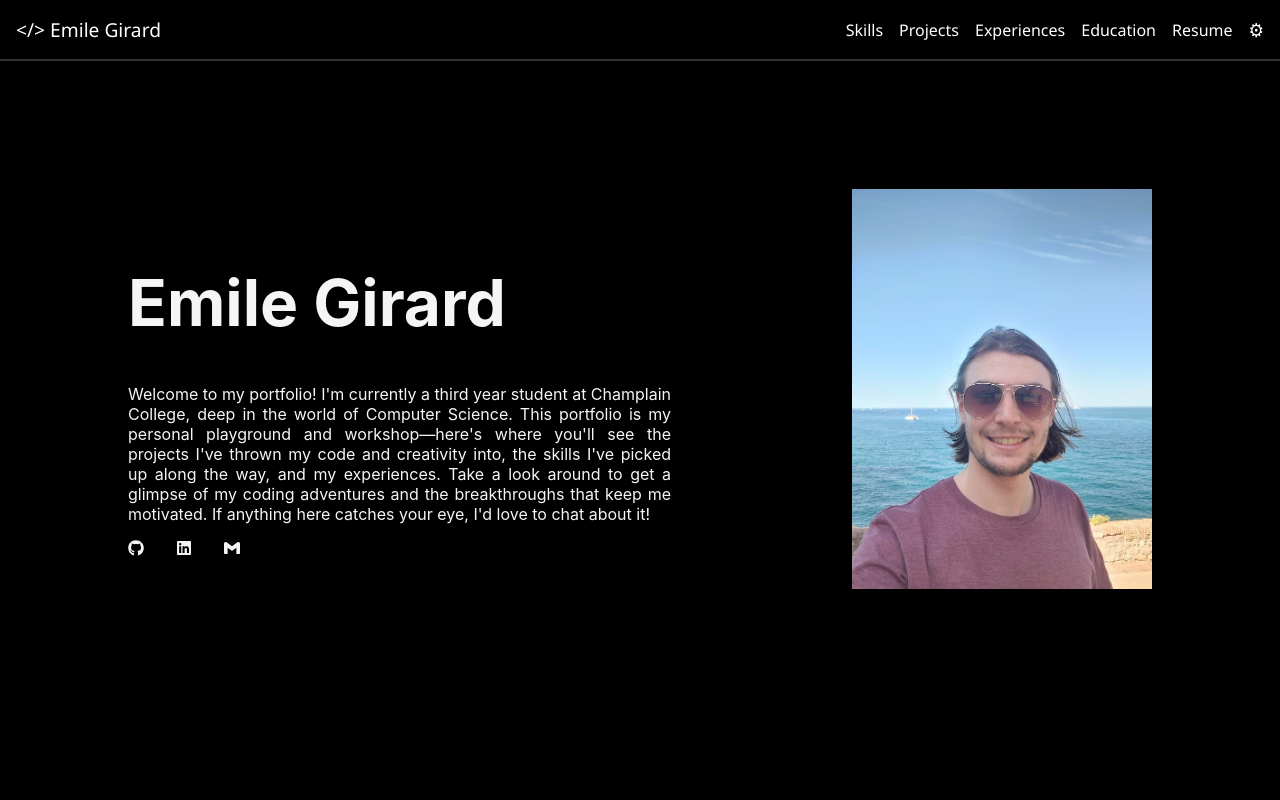
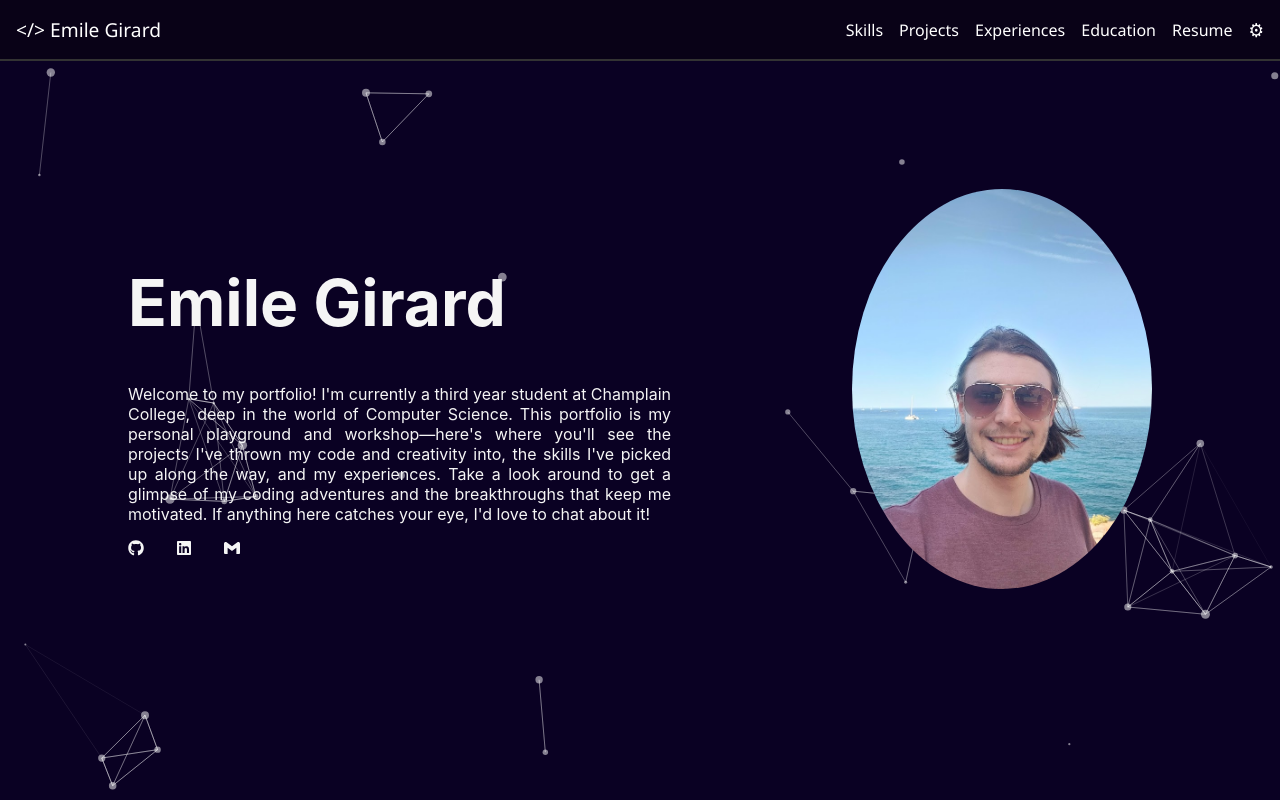
Before and after one commit to emilegirardGit/Portfolio, a React (Create React App) app in the folder portfolio_frontend/: page / in a window 1280 px wide. Built offline with nearby package versions, Linux system fonts and the light colour scheme.

Commit message:
Added background and finished porjects

```diff
--- a/portfolio_frontend/package.json
+++ b/portfolio_frontend/package.json
@@ -6,6 +6,8 @@
     "@testing-library/jest-dom": "^5.17.0",
     "@testing-library/react": "^13.4.0",
     "@testing-library/user-event": "^13.5.0",
+    "@tsparticles/all": "^3.2.1",
+    "@tsparticles/react": "^3.0.0",
     "@types/jest": "^27.5.2",
     "@types/node": "^16.18.74",
     "@types/react": "^18.2.48",
@@ -15,6 +17,8 @@
     "react-icons": "^5.0.1",
     "react-router-dom": "^6.21.3",
     "react-scripts": "5.0.1",
+    "react-tsparticles": "^2.12.2",
+    "tsparticles": "^3.2.1",
     "typescript": "^4.9.5",
     "web-vitals": "^2.1.4"
   },
--- a/portfolio_frontend/src/App.css
+++ b/portfolio_frontend/src/App.css
@@ -1,9 +1,15 @@
 body, .App {
-  background-color: #000000;
+  background-color: #0a0123;
   margin: 0;
   padding: 0;
   width: 100%;
   height: 100%;
+}
+
+.App {
+  position: relative;
+  width: 100%;
+  height: 100vh;
 }
 
 .App-logo {
--- a/portfolio_frontend/src/App.tsx
+++ b/portfolio_frontend/src/App.tsx
@@ -1,5 +1,3 @@
-import React from 'react';
-import logo from './logo.svg';
 import './App.css';
 import Home from './views/Home';
 import Skills  from './views/Skills';
@@ -20,9 +18,89 @@ import Experiences from './Experiences';
 import Education from './Education';
 import Resume from './Resume';
 
+import { useEffect, useMemo, useState } from "react";
+import Particles, { initParticlesEngine } from "@tsparticles/react";
+import {
+  type Container,
+  type ISourceOptions
+} from "@tsparticles/engine";
+import { loadSlim } from "@tsparticles/slim";
+
 function App() {
+
+  const [init, setInit] = useState(false);
+
+  useEffect(() => {
+    initParticlesEngine(async (engine) => {
+      await loadSlim(engine);
+    }).then(() => {
+      setInit(true);
+    });
+  }, []);
+
+  const particlesLoaded = async (container?: Container): Promise<void> => {
+    console.log(container);
+  };
+
+  const options: ISourceOptions = useMemo(
+    () => ({
+      background: {
+        color: {
+          value: "##0a0123",
+        },
+      },
+      fpsLimit: 120,
+      interactivity: {
+        events: {
+          onClick: {enable: true, mode: "push",},
+          onHover: {enable: true, mode: "repulse",},
+        },
+        modes: {
+          push: {quantity: 4,},
+          repulse: {distance: 200, duration: 0.4,},
+        },
+      },
+      particles: {
+        color: {value: "#ffffff",},
+        links: {color: "#ffffff", distance: 150, enable: true, opacity: 0.5, width: 1,},
+        move: {direction: "none", enable: true,
+          outModes: {default: "out",},
+          random: false,
+          speed: 3,
+          straight: false,
+        },
+        number: {
+          density: {enable: true,},
+          value: 80,
+        },
+        opacity: {value: 0.5,},
+        shape: {type: "circle",},
+        size: {value: { min: 1, max: 5 },},
+      },
+      detectRetina: true,
+    }),
+    [],
+  );
+
+
   return (
     <div className="App">
+      {init && (
+        <Particles
+          id="tsparticles"
+          particlesLoaded={particlesLoaded}
+          options={options}
+          style={{
+            position: "absolute",
+            top: 0,
+            left: 0,
+            width: "100%",
+            height: "100%",
+            zIndex: -1
+          }}
+        />
+      )}
+      <div style={{ position: 'relative', zIndex: 1 }}>
       <Router>
         <Routes>
           <Route path="/" element={<Home />}/>
@@ -44,7 +122,7 @@ function App() {
           <Route path="/resume" element={<Resume />}/>
         </Routes>
       </Router>
-
+      </div>
     </div>
   );
 }
--- a/portfolio_frontend/src/css/Home.css
+++ b/portfolio_frontend/src/css/Home.css
@@ -13,6 +13,10 @@
     margin-top: 10%;
     text-align: right;
     margin-right: 10%;
+}
+
+.align-home-right img {
+    border-radius: 50%;
 }
 
 .align-home-right img {
--- a/portfolio_frontend/src/css/Nav.css
+++ b/portfolio_frontend/src/css/Nav.css
@@ -2,7 +2,7 @@
     display: flex;
     justify-content: space-between;
     align-items: center;
-    background-color: #000000;
+    background-color: #090217;
     color: white;
     padding: 1rem;
     font-family: 'Segoe UI', Tahoma, Geneva, Verdana, sans-serif;
--- a/portfolio_frontend/src/views/Projects/GolfGame.tsx
+++ b/portfolio_frontend/src/views/Projects/GolfGame.tsx
@@ -1,10 +1,63 @@
 import React from 'react';
 import Nav from '../../components/Nav';
+import TravelJournalHomePage from '../../Images/TravelJournalHomePage.png';
+import TravelJournalEntry from '../../Images/JournalPictures.png';
+import TravelJournalMap from '../../Images/TravelJournalMap.png';
+import '../../css/TravelJournal.css';
+import { FaUnity } from "react-icons/fa";
+import { FaGithub } from "react-icons/fa6";
+import { SiCsharp } from "react-icons/si";
+import { fetchProjectsInfo } from '../../api/fetchProjectsInfo';
+
+interface Project {
+    title: string;
+    description: string;
+    other_information: string[];
+}
+
 
 const GolfGame = () => {
+
+    const [project, setProject] = React.useState<Project | null>(null);
+
+    React.useEffect(() => {
+        const getProject = async () => {
+            try {
+                const data = await fetchProjectsInfo('TravelJournal');
+                setProject(data[0]);
+            } catch (error) {
+                console.error('Failed to fetch skills:', error);
+            }
+        };
+
+        getProject();
+    }, []);
+
+    if (!project) {
+        return <div>Loading...</div>;
+    }
+
     return (
         <div>
             <Nav />
+            <div className='travel'>
+                <h1>Golf Game</h1>
+                <div className='travel-info'>
+                    <p>{project.description}</p>
+                    <h2>Technologies Used</h2>
+                    <div className='technologies-container-2'>
+                        <a className='icons-2' href={`/skills/csharp`}>
+                            <div className='technology-2'><FaUnity /></div>
+                        </a>
+                        <a className='icons-2' href={`/skills/csharp`}>
+                            <div className='technology-2'><SiCsharp /></div>
+                        </a>
+                        <a className='icons-2' href='https://github.com/RichardDanon/Final_Game_Project'>
+                            <div className='technology-2'><FaGithub /></div>
+                        </a>
+                    </div>
+                </div>
+            </div>
         </div>
     );
 }
--- a/portfolio_frontend/src/views/Projects/PetClinic.tsx
+++ b/portfolio_frontend/src/views/Projects/PetClinic.tsx
@@ -1,10 +1,68 @@
 import React from 'react';
 import Nav from '../../components/Nav';
+import { fetchProjectsInfo } from '../../api/fetchProjectsInfo';
+import '../../css/FitWSarah.css';
+import { IoLogoAngular } from "react-icons/io5";
+import { BiLogoSpringBoot } from "react-icons/bi";
+import { SiMongodb } from "react-icons/si";
+import FitWSarahLogo from '../../Images/FitWSarah.png';
+import { FaGithub } from "react-icons/fa6";
+
+
+interface Project {
+    title: string;
+    description: string;
+    other_information: string[];
+}
 
 const PetClinic = () => {
+
+    const [project, setProject] = React.useState<Project | null>(null);
+
+    React.useEffect(() => {
+        const getProject = async () => {
+            try {
+                const data = await fetchProjectsInfo('PetClinic');
+                setProject(data[0]);
+            } catch (error) {
+                console.error('Failed to fetch skills:', error);
+            }
+        };
+
+        getProject();
+    }, []);
+
+    if (!project) {
+        return <div>Loading...</div>;
+    }
+
     return (
         <div>
             <Nav />
+            <div className='fit'>
+                <h1>Pet Clinic</h1>
+                <div className='fit-info'>
+                    <p>{project.description}</p>
+                    <h2>Technologies Used</h2>
+                    <div className='technologies-container-2'>
+                        <a className='icons' href={`/skills/javascript`}>
+                            <div className='technology-2'><IoLogoAngular /></div>
+                        </a>
+                        <a className='icons' href={`/skills/restapi`}>
+                            <div className='technology-2'><BiLogoSpringBoot /></div>
+                        </a>
+                        <a className='icons' href={`/skills/databases`}>
+                            <div className='technology-2'><SiMongodb /></div>
+                        </a>
+                        <a className='icons-2' href='https://github.com/cgerard321/champlain_petclinic' target='_blank'>
+                            <div className='technology-2'><FaGithub /></div>
+                        </a>
+                    </div>
+                </div>
+                <div className='image'>
+
+                </div>
+            </div>
         </div>
     );
 }
```
Also changed, not shown: 1 other file (tests, documents, lock files or other folders).
